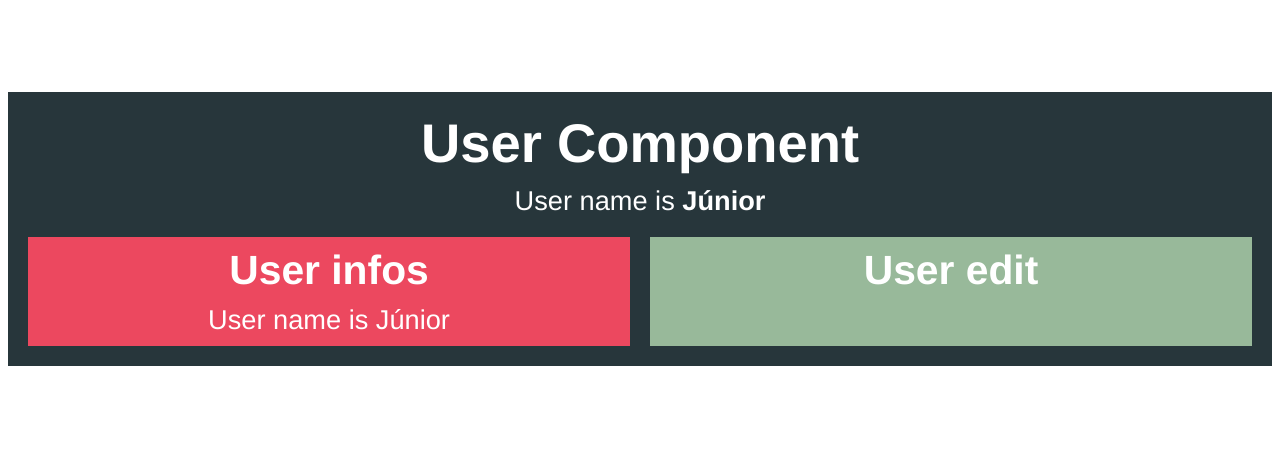
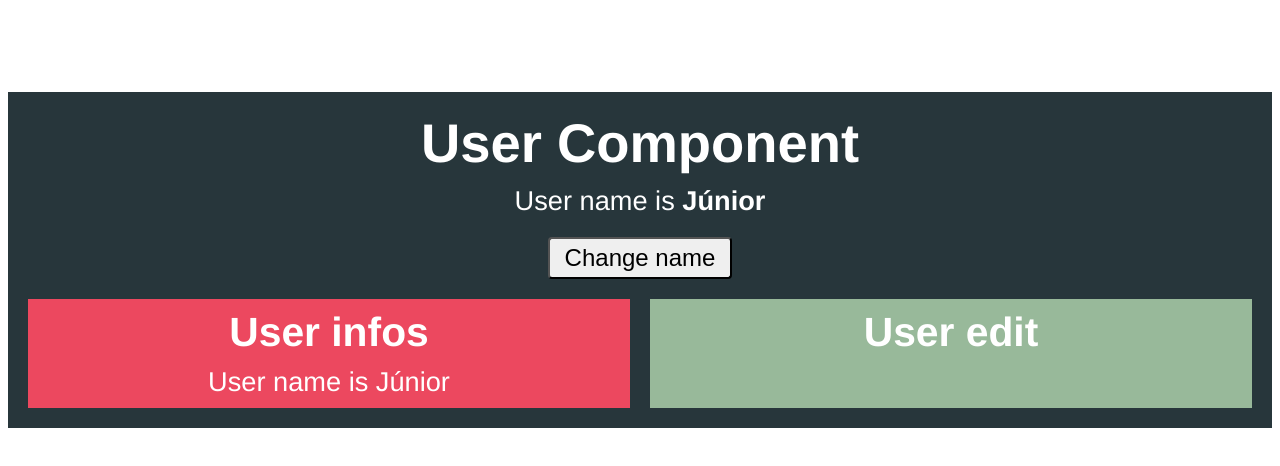
Before and after one commit to fco-junior/vue-3-study, a Vue app in the folder communication-between-components/: page / in a window 1280 px wide. Shown: the top 466 px of the page. Built offline with nearby package versions, Linux system fonts and the light colour scheme.

Commit message:
adding button change name

```diff
--- a/communication-between-components/src/components/User.vue
+++ b/communication-between-components/src/components/User.vue
@@ -4,6 +4,7 @@
     <p>
       User name is <strong>{{ name }}</strong>
     </p>
+    <Button label="Change name" @click="changeName"/>
     <div class="children">
       <UserInfo :name="name"/>
       <UserEdit />
@@ -23,5 +24,10 @@ export default {
       name: "Júnior",
     };
   },
+  methods: {
+      changeName(){
+        this.name = 'Francisco'
+      }
+  }
 };
 </script>
```
